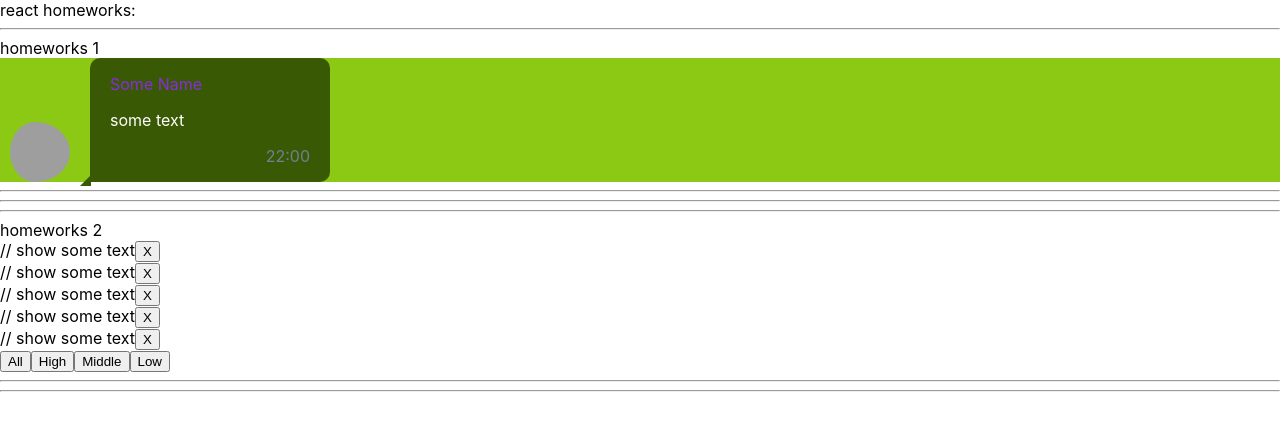
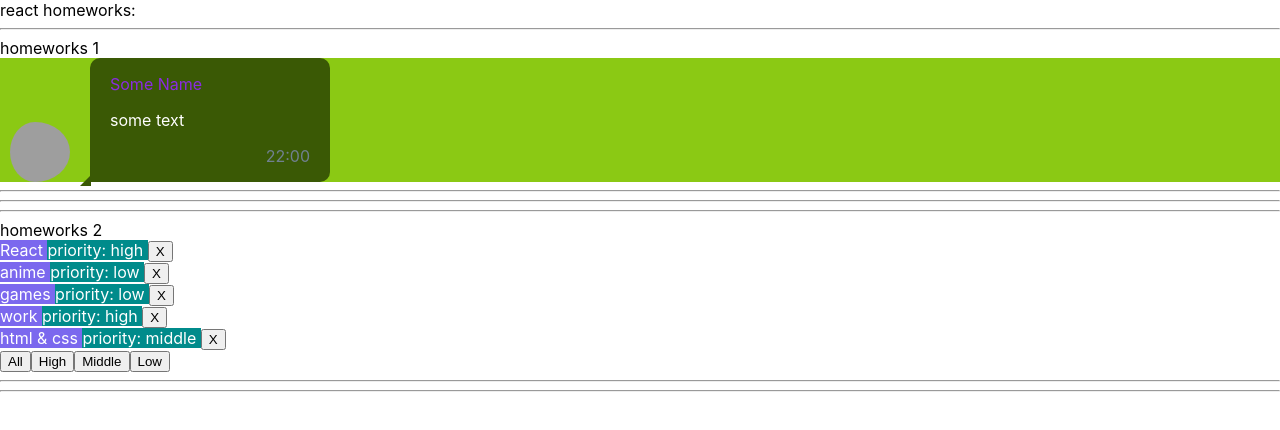
Before and after one commit to NiksKozlov/HW-tasks, a React (Create React App) app: page / in a window 1280 px wide. Shown: the top 430 px of the page. Built offline with nearby package versions, Linux system fonts and the light colour scheme; grey boxes are pictures that could not be loaded.

Commit message:
add minimal css

```diff
--- a/src/p2-homeworks/h2/Affair.tsx
+++ b/src/p2-homeworks/h2/Affair.tsx
@@ -1,5 +1,6 @@
 import React from 'react'
 import {AffairType} from "./HW2";
+import s from "./Affairs.module.css"
 
 type AffairPropsType = {
     // key не нужно типизировать
@@ -12,8 +13,8 @@ function Affair(props: AffairPropsType) {
 
     return (
         <div>
-            // show some text
-
+            <span className={s.item}>{props.affair.name} </span>
+            <span className={s.priorityClass}>priority: {props.affair.priority} </span>
             <button onClick={deleteCallback}>X</button>
         </div>
     )
--- a/src/p2-homeworks/h2/Affairs.module.css
+++ b/src/p2-homeworks/h2/Affairs.module.css
@@ -1,3 +1,12 @@
 .someClass {
 
 }
+
+.item {
+    background-color: mediumslateblue;
+    color: white;
+}
+.priorityClass {
+    background-color: darkcyan;
+    color: white;
+}
```
